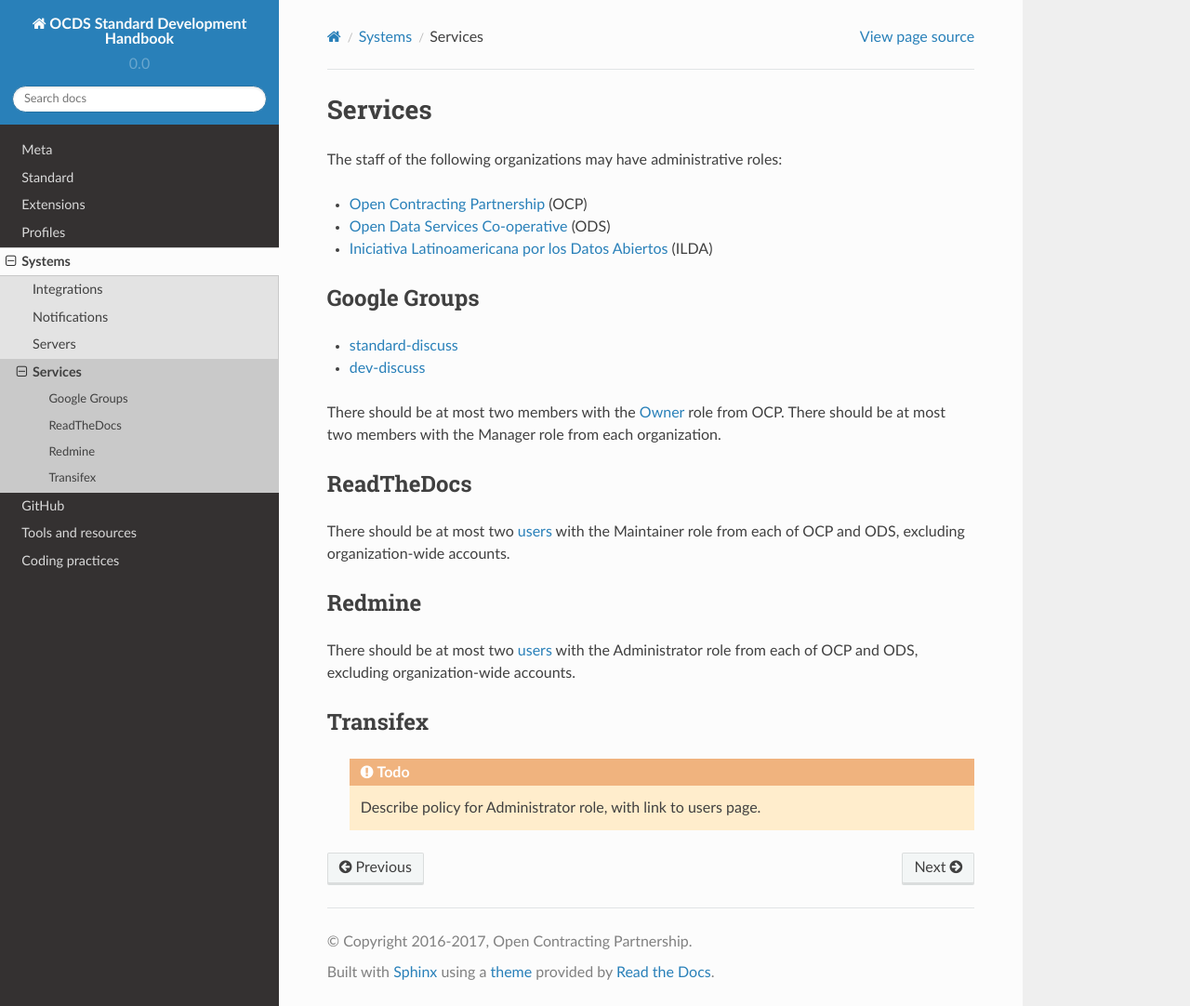
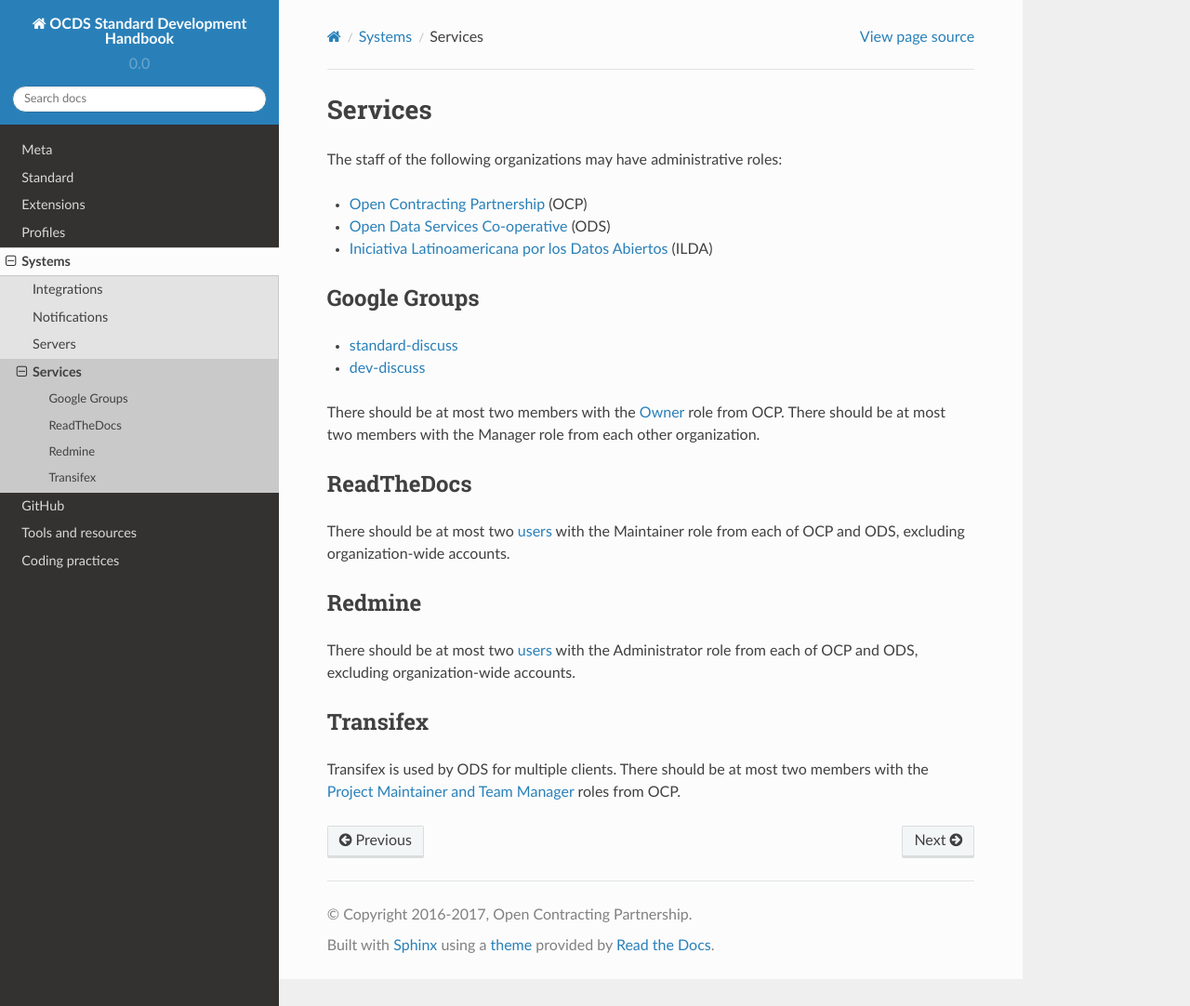
Before and after one commit to open-contracting/standard-development-handbook, a Sphinx documentation site: the page built from docs/systems/services.md, in a window 1280 px wide and 1082 px high. Shown: the whole window at 93% size. Built offline with Sphinx 7.4.7 and the Read the Docs theme 2.0.0, drawn with Linux system fonts in a browser that asks for light colours.

Commit message:
Policy for roles in Transifex, closes #110

````diff
--- a/docs/systems/services.md
+++ b/docs/systems/services.md
@@ -11,7 +11,7 @@
 * [standard-discuss](https://groups.google.com/a/open-contracting.org/forum/#!forum/standard-discuss)
 * [dev-discuss](https://groups.google.com/a/open-contracting.org/forum/#!forum/dev-discuss)
 
-There should be at most two members with the [Owner](https://support.google.com/a/answer/167094?hl=en) role from OCP. There should be at most two members with the Manager role from each organization.
+There should be at most two members with the [Owner](https://support.google.com/a/answer/167094?hl=en) role from OCP. There should be at most two members with the Manager role from each other organization.
 
 ## ReadTheDocs
 
@@ -23,7 +23,4 @@
 
 ## Transifex
 
-```eval_rst
-  .. todo::
-    Describe policy for Administrator role, with link to users page.
-```
+Transifex is used by ODS for multiple clients. There should be at most two members with the [Project Maintainer and Team Manager](https://docs.transifex.com/teams/understanding-user-roles) roles from OCP.
````
